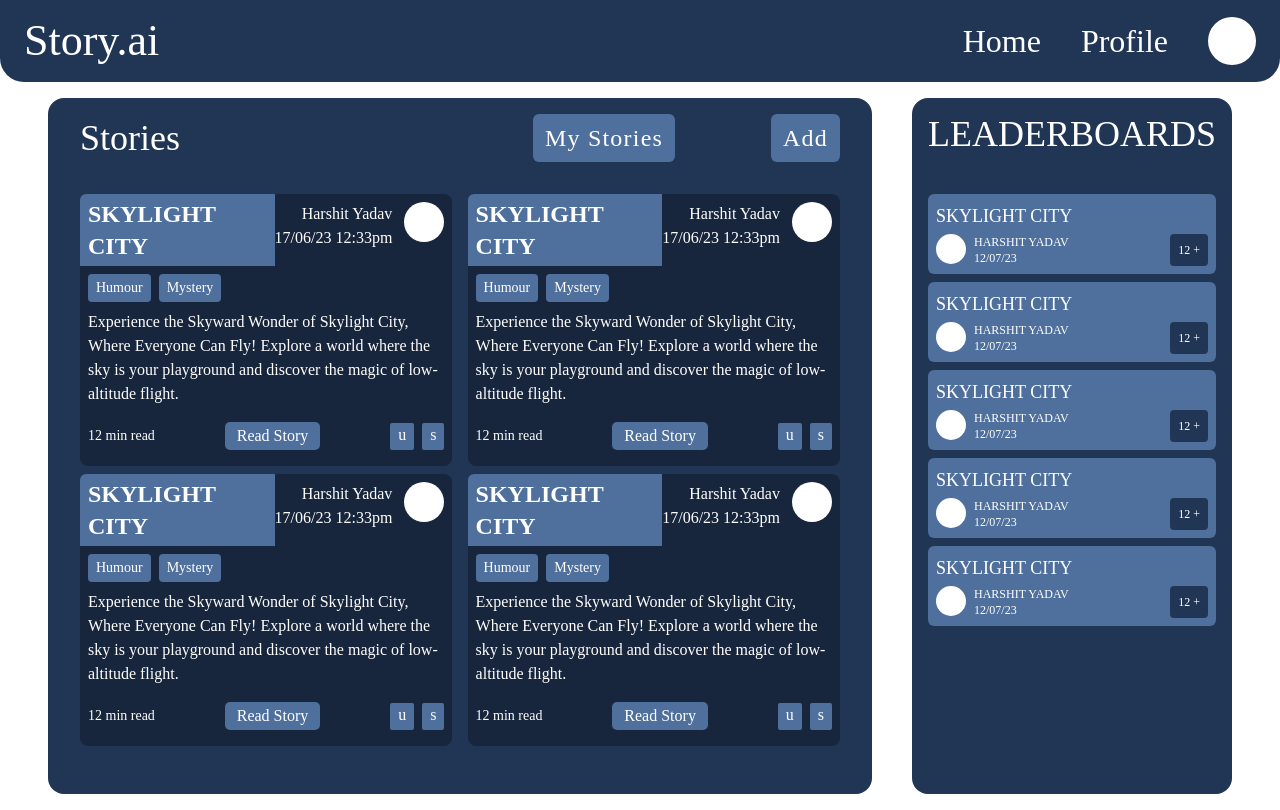
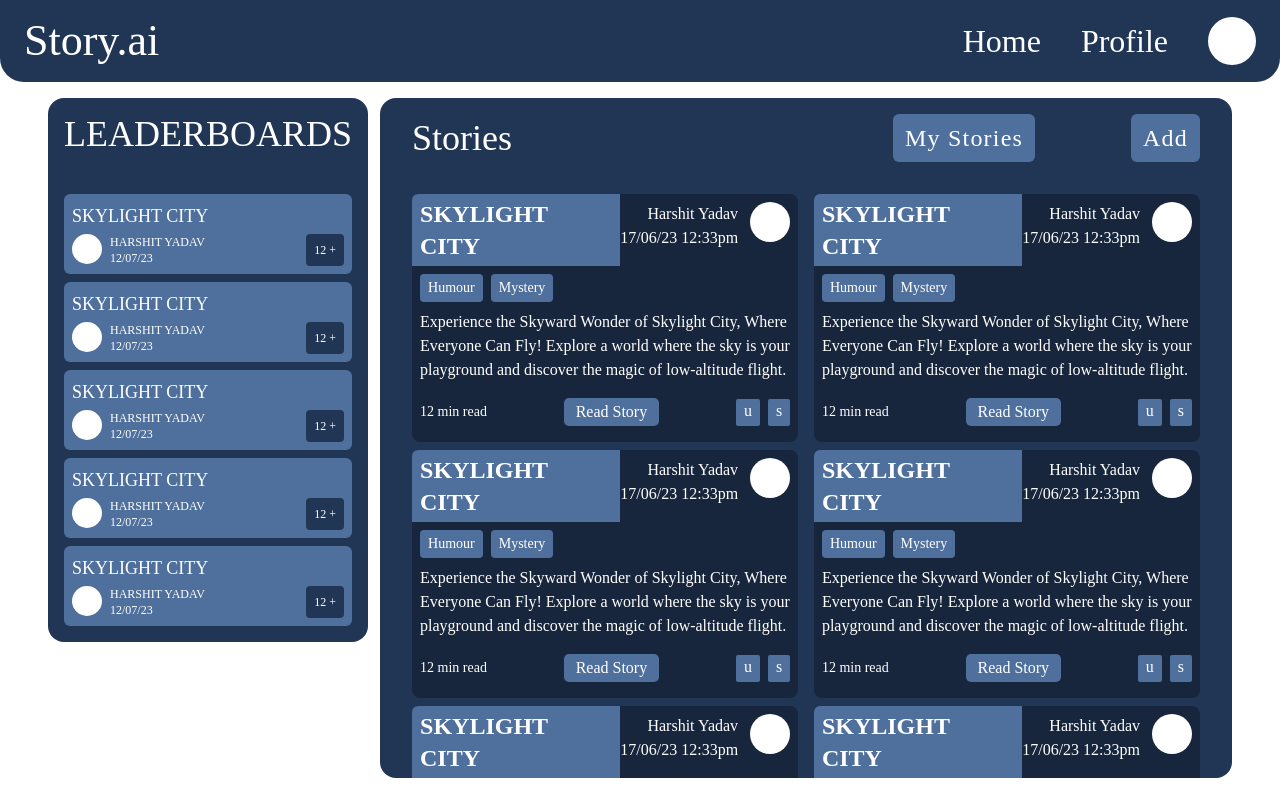
Before and after one commit to yadavhrsit/AI_Story_Generator, a React (Create React App) app in the folder frontend/: page /home/stories in a window 1280 px wide. Built offline with nearby package versions, Linux system fonts and the light colour scheme.

Commit message:
Layout Fixed for LeaderBoard

```diff
--- a/frontend/src/App.js
+++ b/frontend/src/App.js
@@ -9,7 +9,7 @@ import HomePage from "./pages/HomePage";
 function App() {
   let location = useLocation();
   return (
-    <>
+    <div className="max-h-full max-w-[1920px] w-full">
       {location.pathname === "/login" ||
       location.pathname === "/signup" ? null : (
         <Navbar />
@@ -24,7 +24,7 @@ function App() {
         </Route>
         <Route path="*" element={<Navigate to="/home/stories" replace />} />
       </Routes>
-    </>
+    </div>
   );
 }
 
--- a/frontend/src/components/leaderboard/LeaderBoard.jsx
+++ b/frontend/src/components/leaderboard/LeaderBoard.jsx
@@ -3,7 +3,7 @@ import LeaderBoardCard from './LeaderBoardCard'
 import { primary } from '../../colors'
 function LeaderBoard() {
   return (
-    <div className={`min-h-full max-w-fit gap-2 px-4 py-4 flex-col rounded-lg hidden lg:flex bg-[${primary}] lg:rounded-2xl`}>
+    <div className={`max-w-fit h-fit gap-2 px-4 py-4 flex-col rounded-lg hidden lg:flex bg-[${primary}] lg:rounded-2xl`}>
         <p className="text-4xl w-full text-center uppercase">leaderboards</p>
         <div className="flex flex-col gap-2 pt-8 w-full">
             <LeaderBoardCard/>
--- a/frontend/src/components/story/StoryCard.jsx
+++ b/frontend/src/components/story/StoryCard.jsx
@@ -3,7 +3,7 @@ import { secondary } from '../../colors';
 
 function StoryCard() {
   return (
-    <div className='w-full pb-4 bg-[#00000048] font-[magra] rounded-lg md:max-w-[49%]'>
+    <div className='w-full max-h-fit pb-4 bg-[#00000048] font-[magra] rounded-lg md:max-w-[49%]'>
         <div className='md:flex md:justify-between md:w-full'>
             <div className={`bg-[${secondary}] px-2 pb-2 rounded-tl-md md:w-fit md:pb-0 md:h-fit`}>
                 <p className='py-1 text-2xl uppercase font-semibold'>skylight city</p>
--- a/frontend/src/index.css
+++ b/frontend/src/index.css
@@ -12,6 +12,11 @@ body {
   color: white;
   font-family: 'Luckiest Guy', cursive;
 }
+#root{
+  height: 100vh;
+  display: flex;
+  justify-content: center;
+}
 
 code {
   font-family: source-code-pro, Menlo, Monaco, Consolas, 'Courier New',
--- a/frontend/src/pages/HomePage.jsx
+++ b/frontend/src/pages/HomePage.jsx
@@ -2,11 +2,12 @@ import React from 'react';
 import { Routes, Route } from 'react-router-dom';
 import MyStoriesPage from './MyStoriesPage';
 import StoriesPage from './StoriesPage';
-import { primary } from '../colors';
+import LeaderBoard from '../components/leaderboard/LeaderBoard';
 
 function HomePage() {
   return (
-    <div className={`w-full min-h-full py-4 px-12 flex justify-center`}>
+    <div className={`w-full grow gap-3 py-4 px-4 md:px-12 flex justify-between`}>
+      <LeaderBoard/>
       <Routes>
         <Route path="stories" element={<StoriesPage />} />
         <Route path="mystories" element={<MyStoriesPage />} />
--- a/frontend/src/pages/StoriesPage.jsx
+++ b/frontend/src/pages/StoriesPage.jsx
@@ -2,12 +2,13 @@ import React from "react";
 import { primary, secondary } from "../colors";
 import { Link } from "react-router-dom";
 import StoryCard from "../components/story/StoryCard";
-import LeaderBoard from "../components/leaderboard/LeaderBoard";
+
+
 function StoriesPage() {
   return (
-    <div className="w-full min-h-full max-w-[2440px]">
-      <div className="flex w-full gap-10 justify-between">
-        <div className={`grow w-full p-2 rounded-lg bg-[${primary}] lg:py-4 lg:px-8 lg:rounded-2xl`}>
+    <div
+      className={`grow w-full md:max-h-[calc(100vh-120px)] md:overflow-y-auto p-2 rounded-lg bg-[${primary}] lg:py-4 lg:px-8 lg:rounded-2xl` }
+    >
       <div className="w-full flex justify-between items-center">
         <p className="text-[26px] sm:text-4xl">Stories</p>
         <div className="flex gap-2 sm:gap-6 md:gap-24 sm:text-lg md:text-2xl md:tracking-wider">
@@ -19,16 +20,20 @@ function StoriesPage() {
           </button>
         </div>
       </div>
-          <div className="flex gap-2 flex-wrap justify-between py-8">
+      <div className="flex gap-2 flex-wrap justify-between py-8 ">
+        <StoryCard></StoryCard>
+        <StoryCard></StoryCard>
+        <StoryCard></StoryCard>
+        <StoryCard></StoryCard>
+        <StoryCard></StoryCard>
+        <StoryCard></StoryCard>
+        <StoryCard></StoryCard>
         <StoryCard></StoryCard>
         <StoryCard></StoryCard>
         <StoryCard></StoryCard>
         <StoryCard></StoryCard>
       </div>
     </div>
-        <LeaderBoard/>
-      </div>
-    </div>
   );
 }
 
```
Lines whose indentation alone changed are shown as unchanged.
